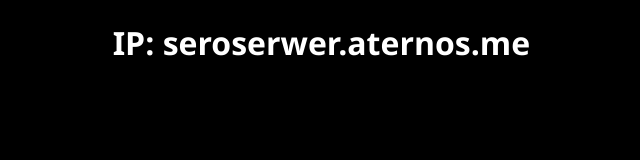
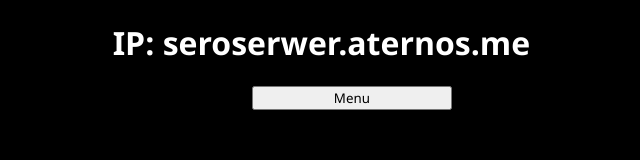
Before and after one commit to danonki098/danonki098.github.io, a plain HTML site: page indexs/menu.html in a window 1280 px wide. Shown: the whole page, without its empty margins (287-927 px from the left). Drawn offline with Linux system fonts and the light colour scheme.

Commit message:
Add files via upload

```diff
--- a/indexs/menu.html
+++ b/indexs/menu.html
@@ -10,5 +10,7 @@
 </head>
 <body>
     <h1>IP: seroserwer.aternos.me</h1>
+    <button onclick="menu()">Menu</button>
+    <script src="/static/script.js"></script>
 </body>
 </html>
--- a/static/script.js
+++ b/static/script.js
@@ -18,10 +18,10 @@
     for(var i = 0; i < objPeople.length; i++){
         if(username == objPeople[i].username
             && password == objPeople[i].password) {
-                alert(username + " jest zalogowany");
-                console.log(username + " jest zalogowany");
+                alert("Zalogowano");
+                console.log("Zalogowano");
                 logined = true;
-                location.href="/indexs/menu.html";
+                location.href="https://danonki098.github.io/indexs/menu.html";
                 return;
             }
 
@@ -33,3 +33,7 @@
 function register() {
     alert("Narazie nie dziala!")
 }
+
+function menu() {
+    location.href="https://danonki098.github.io/";
+}
--- a/static/style3.css
+++ b/static/style3.css
@@ -9,3 +9,12 @@
     font-family: 'Segoe UI', Tahoma, Geneva, Verdana, sans-serif;
     color: white;
 }
+
+button {
+    justify-content: center;
+    display: flex;
+    margin-left: 42%;
+    font-family: 'Segoe UI', Tahoma, Geneva, Verdana, sans-serif;
+    color: black;
+   width: 200px;
+}
```
Also changed, not shown: index.html (line endings or trailing spaces).
